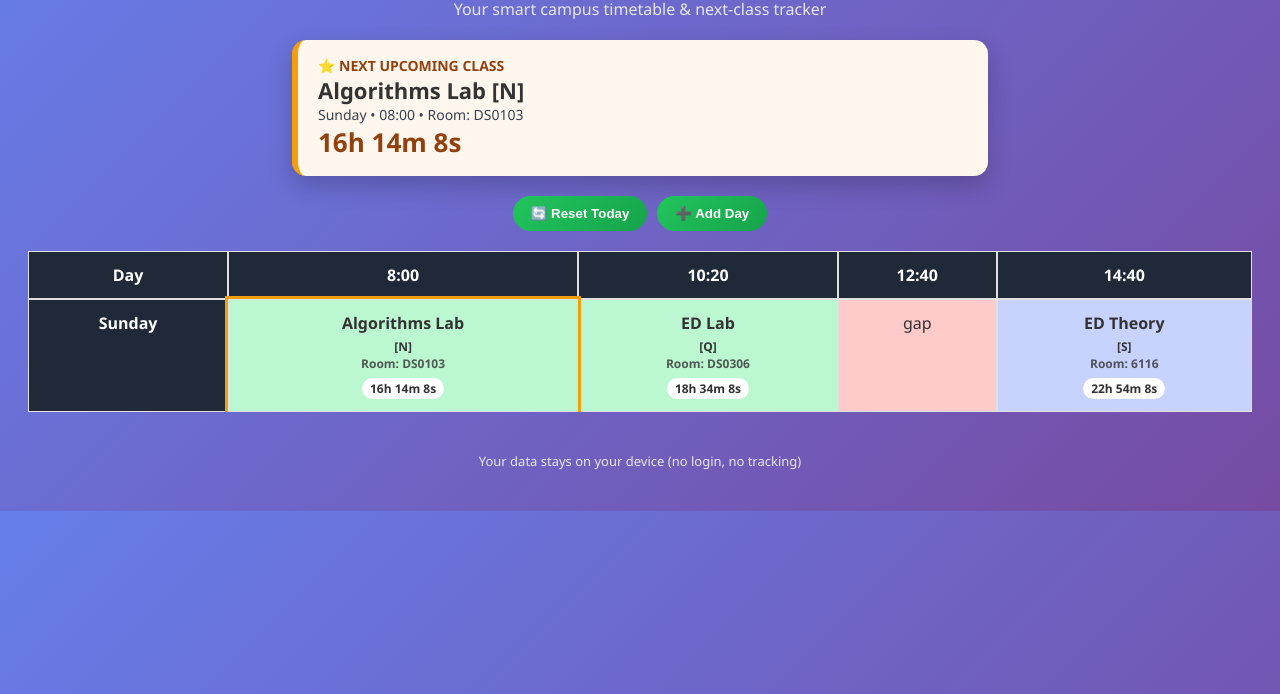
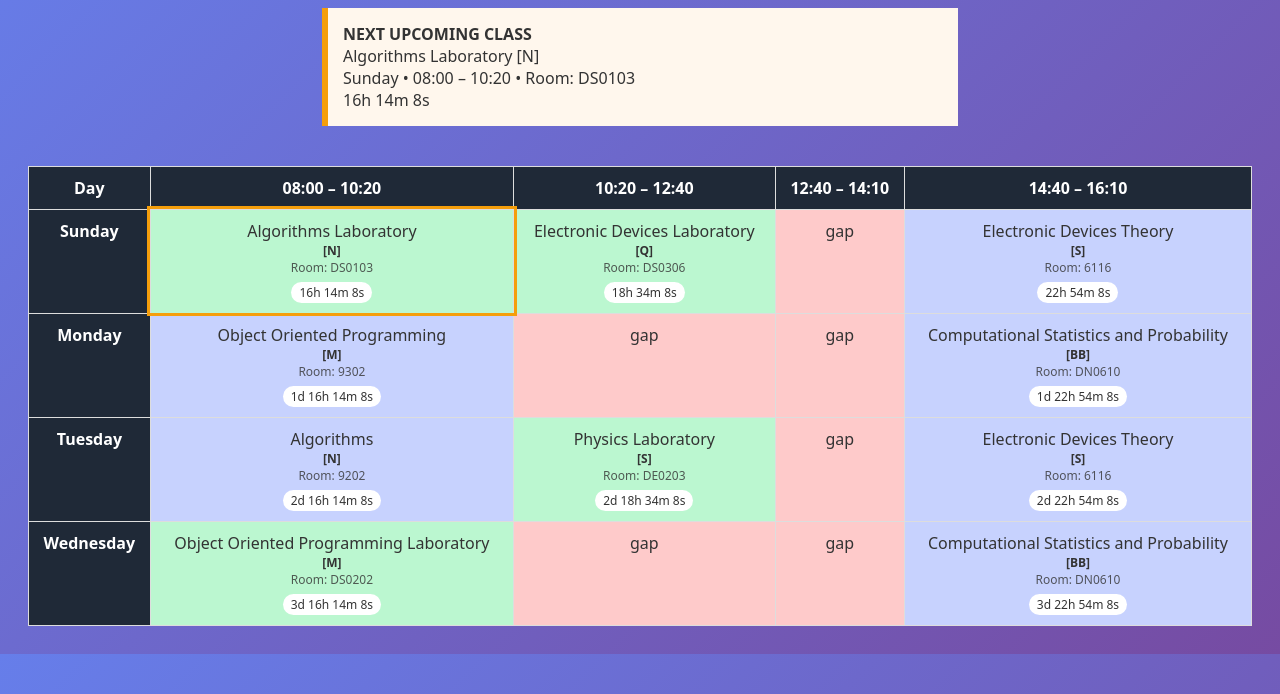
Before and after one commit to takiahmed24/CampusDude, a plain HTML site: page index.html in a window 1280 px wide. Shown: the part 106-800 px from the top of the page. Drawn offline with Linux system fonts and the light colour scheme.

Commit message:
Update index.html

```diff
--- a/index.html
+++ b/index.html
@@ -3,125 +3,58 @@
 <head>
 <meta charset="UTF-8" />
 <meta name="viewport" content="width=device-width, initial-scale=1.0" />
-<title>CampusDude • Smart Class Routine</title>
-
-<link rel="manifest" href="manifest.json">
-<meta name="theme-color" content="#667eea">
+<title>CampusDude</title>
 
 <style>
 body {
-  font-family: 'Segoe UI', Tahoma, Geneva, Verdana, sans-serif;
+  font-family: system-ui, sans-serif;
   background: linear-gradient(135deg, #667eea, #764ba2);
   padding: 20px;
   color: #333;
 }
+h1 { color:#fff; text-align:center; }
 
-h1 {
-  text-align: center;
-  color: #fff;
-  font-size: 32px;
+table {
+  width:100%;
+  min-width:700px;
+  background:#fff;
+  border-collapse:collapse;
+  margin-top:20px;
+}
+th,td {
+  border:1px solid #ddd;
+  padding:10px;
+  text-align:center;
+  vertical-align:top;
+}
+th { background:#1f2937; color:#fff; }
+
+.lab { background:#bbf7d0; }
+.class { background:#c7d2fe; }
+.gap { background:#fecaca; }
+
+.section { font-size:12px; font-weight:700; }
+.room { font-size:12px; opacity:.8; }
+.cell-countdown {
+  display:inline-block;
+  margin-top:6px;
+  padding:2px 8px;
+  background:#fff;
+  border-radius:999px;
+  font-size:12px;
 }
 
-#nextClassCard {
-  max-width: 650px;
-  margin: 20px auto;
-  background: #fff7ed;
-  border-left: 6px solid #f59e0b;
-  border-radius: 14px;
-  padding: 16px 20px;
-  box-shadow: 0 10px 25px rgba(0,0,0,0.2);
-  display: none;
+.next {
+  outline:3px solid #f59e0b;
 }
 
-#nextClassTitle { font-size: 14px; font-weight: 700; color: #92400e; }
-#nextClassName { font-size: 22px; font-weight: 800; }
-#nextClassMeta { font-size: 14px; color: #374151; }
-#nextClassCountdown { font-size: 26px; font-weight: 800; color: #92400e; }
-
-.controls {
-  display: flex;
-  justify-content: center;
-  gap: 10px;
-  flex-wrap: wrap;
-}
-
-button, select {
-  padding: 10px 18px;
-  border: none;
-  border-radius: 999px;
-  font-weight: 600;
-}
-
-button {
-  background: linear-gradient(135deg, #22c55e, #16a34a);
-  color: #fff;
-  cursor: pointer;
-}
-
-.table-wrapper {
-  overflow-x: auto;
-  margin-top: 20px;
-}
-
-table {
-  min-width: 700px;
-  width: 100%;
-  background: #ffffffee;
-  border-radius: 14px;
-  border-collapse: separate;
-  border-spacing: 0;
-}
-
-th, td {
-  border: 1px solid #e0e0e0;
-  padding: 12px;
-  text-align: center;
-  vertical-align: top;
-}
-
-th {
-  background: #1f2937;
-  color: #fff;
-}
-
-.class { background: #c7d2fe; font-weight: 600; }
-.lab { background: #bbf7d0; font-weight: 600; }
-.gap { background: #fecaca; }
-
-.cell-countdown {
-  font-size: 12px;
-  margin-top: 6px;
-  background: #fff;
-  border-radius: 999px;
-  padding: 2px 8px;
-  display: inline-block;
-}
-
-.section {
-  font-size: 12px;
-  font-weight: 700;
-  margin-top: 4px;
-}
-
-.room {
-  font-size: 12px;
-  opacity: 0.8;
-}
-
-.next-class {
-  outline: 3px solid #f59e0b;
-}
-
-footer {
-  margin-top: 40px;
-  text-align: center;
-  color: #e5e7eb;
-  font-size: 13px;
-}
-
-@media (max-width: 768px) {
-  body { padding: 10px; }
-  h1 { font-size: 26px; }
+#card {
+  background:#fff7ed;
+  padding:15px;
+  border-left:6px solid #f59e0b;
+  margin:20px auto;
+  max-width:600px;
+  display:none;
 }
 </style>
 </head>
@@ -129,130 +62,164 @@ footer {
 <body>
 
 <h1>🎓 CampusDude</h1>
-<p style="text-align:center;color:#e5e7eb;margin-top:-10px;">
-Your smart campus timetable & next-class tracker
-</p>
 
-<div id="nextClassCard">
-  <div id="nextClassTitle">⭐ NEXT UPCOMING CLASS</div>
-  <div id="nextClassName"></div>
-  <div id="nextClassMeta"></div>
-  <div id="nextClassCountdown"></div>
+<div id="card">
+  <strong>NEXT UPCOMING CLASS</strong>
+  <div id="c-name"></div>
+  <div id="c-meta"></div>
+  <div id="c-time"></div>
 </div>
 
-<div class="controls">
-  <button onclick="resetToday()">🔄 Reset Today</button>
-  <button onclick="addDay()">➕ Add Day</button>
-</div>
-
-<div class="table-wrapper">
-<table id="routineTable">
+<div style="overflow-x:auto">
+<table id="table">
 <tr>
   <th>Day</th>
-  <th>8:00</th>
-  <th>10:20</th>
-  <th>12:40</th>
-  <th>14:40</th>
+  <th>08:00 – 10:20</th>
+  <th>10:20 – 12:40</th>
+  <th>12:40 – 14:10</th>
+  <th>14:40 – 16:10</th>
 </tr>
 
 <tr>
   <th>Sunday</th>
-  <td class="lab" contenteditable>
-    Algorithms Lab
+  <td class="lab">
+    Algorithms Laboratory
     <div class="section">[N]</div>
     <div class="room">Room: DS0103</div>
     <div class="cell-countdown"></div>
   </td>
-  <td class="lab" contenteditable>
-    ED Lab
+  <td class="lab">
+    Electronic Devices Laboratory
     <div class="section">[Q]</div>
     <div class="room">Room: DS0306</div>
     <div class="cell-countdown"></div>
   </td>
   <td class="gap">gap</td>
-  <td class="class" contenteditable>
-    ED Theory
+  <td class="class">
+    Electronic Devices Theory
     <div class="section">[S]</div>
     <div class="room">Room: 6116</div>
+    <div class="cell-countdown"></div>
+  </td>
+</tr>
+
+<tr>
+  <th>Monday</th>
+  <td class="class">
+    Object Oriented Programming
+    <div class="section">[M]</div>
+    <div class="room">Room: 9302</div>
+    <div class="cell-countdown"></div>
+  </td>
+  <td class="gap">gap</td>
+  <td class="gap">gap</td>
+  <td class="class">
+    Computational Statistics and Probability
+    <div class="section">[BB]</div>
+    <div class="room">Room: DN0610</div>
+    <div class="cell-countdown"></div>
+  </td>
+</tr>
+
+<tr>
+  <th>Tuesday</th>
+  <td class="class">
+    Algorithms
+    <div class="section">[N]</div>
+    <div class="room">Room: 9202</div>
+    <div class="cell-countdown"></div>
+  </td>
+  <td class="lab">
+    Physics Laboratory
+    <div class="section">[S]</div>
+    <div class="room">Room: DE0203</div>
+    <div class="cell-countdown"></div>
+  </td>
+  <td class="gap">gap</td>
+  <td class="class">
+    Electronic Devices Theory
+    <div class="section">[S]</div>
+    <div class="room">Room: 6116</div>
+    <div class="cell-countdown"></div>
+  </td>
+</tr>
+
+<tr>
+  <th>Wednesday</th>
+  <td class="lab">
+    Object Oriented Programming Laboratory
+    <div class="section">[M]</div>
+    <div class="room">Room: DS0202</div>
+    <div class="cell-countdown"></div>
+  </td>
+  <td class="gap">gap</td>
+  <td class="gap">gap</td>
+  <td class="class">
+    Computational Statistics and Probability
+    <div class="section">[BB]</div>
+    <div class="room">Room: DN0610</div>
     <div class="cell-countdown"></div>
   </td>
 </tr>
 </table>
 </div>
 
-<footer>
-<p>Your data stays on your device (no login, no tracking)</p>
-</footer>
+<script>
+const TIME_SLOTS = [
+  { start: "08:00", end: "10:20" },
+  { start: "10:20", end: "12:40" },
+  { start: "12:40", end: "14:10" },
+  { start: "14:40", end: "16:10" }
+];
 
-<script>
-const STORAGE_KEY = "campusdude_routine_v2";
-const classTimes = ["08:00","10:20","12:40","14:40"];
-const weekdays = ["Sunday","Monday","Tuesday","Wednesday","Thursday","Friday","Saturday"];
+const DAY_TO_INDEX = {
+  Sunday:0, Monday:1, Tuesday:2, Wednesday:3,
+  Thursday:4, Friday:5, Saturday:6
+};
 
-const table = document.getElementById("routineTable");
-
-/* Load saved routine */
-const saved = localStorage.getItem(STORAGE_KEY);
-if (saved) table.innerHTML = saved;
-
-/* Save on edit */
-table.addEventListener("input", () => {
-  localStorage.setItem(STORAGE_KEY, table.innerHTML);
-});
-
-/* Countdown logic (day-aware) */
-function updateCountdown() {
+function tick(){
   const now = new Date();
-  let next = null;
-  let nextDiff = Infinity;
+  let next = null, min = Infinity;
 
   document.querySelectorAll(".cell-countdown").forEach(c => c.textContent = "");
-  document.querySelectorAll("td").forEach(td => td.classList.remove("next-class"));
+  document.querySelectorAll("td").forEach(td => td.classList.remove("next"));
 
-  document.querySelectorAll("#routineTable tr").forEach((row,i)=>{
+  document.querySelectorAll("#table tr").forEach((row,i)=>{
     if(i===0) return;
+    const dayName = row.cells[0].innerText.trim();
+    const dayIdx = DAY_TO_INDEX[dayName];
 
-    const day = row.cells[0].innerText.trim();
-    const dayIndex = weekdays.indexOf(day);
-    if(dayIndex === -1) return;
-
-    [...row.cells].slice(1).forEach((cell,idx)=>{
+    [...row.cells].slice(1).forEach((cell,j)=>{
       if(cell.classList.contains("gap")) return;
 
-      const cd = cell.querySelector(".cell-countdown");
-      if(!cd) return;
+      const target = new Date(now);
+      let diffDay = dayIdx - now.getDay();
+      if(diffDay < 0) diffDay += 7;
+      target.setDate(now.getDate()+diffDay);
 
-      const target = new Date(now);
-      let diffDay = dayIndex - now.getDay();
-      if(diffDay < 0) diffDay += 7;
-      target.setDate(now.getDate() + diffDay);
-
-      const [h,m] = classTimes[idx].split(":");
+      const [h,m] = TIME_SLOTS[j].start.split(":");
       target.setHours(h,m,0,0);
 
       const diff = target - now;
       if(diff <= 0) return;
 
-      const d  = Math.floor(diff / 86400000);
-      const hh = Math.floor(diff / 3600000) % 24;
-      const mm = Math.floor(diff / 60000) % 60;
-      const ss = Math.floor(diff / 1000) % 60;
+      const d = Math.floor(diff/86400000);
+      const hh = Math.floor(diff/3600000)%24;
+      const mm = Math.floor(diff/60000)%60;
+      const ss = Math.floor(diff/1000)%60;
 
-      cd.textContent = `${d ? d+"d " : ""}${hh}h ${mm}m ${ss}s`;
+      const countdown = `${d?d+"d ":""}${hh}h ${mm}m ${ss}s`;
+      cell.querySelector(".cell-countdown").textContent = countdown;
 
-      if(diff < nextDiff){
-        nextDiff = diff;
-
-        const name = cell.childNodes[0].nodeValue.trim();
-        const section = cell.querySelector(".section")?.innerText || "";
-        const room = cell.querySelector(".room")?.innerText || "";
-
+      if(diff < min){
+        min = diff;
         next = {
-          title: `${name} ${section}`.trim(),
-          room,
-          day,
-          time: classTimes[idx],
-          countdown: cd.textContent,
+          name: cell.childNodes[0].nodeValue.trim(),
+          section: cell.querySelector(".section")?.innerText || "",
+          room: cell.querySelector(".room")?.innerText || "",
+          time: `${TIME_SLOTS[j].start} – ${TIME_SLOTS[j].end}`,
+          day: dayName,
+          countdown,
           cell
         };
       }
@@ -260,44 +227,18 @@ function updateCountdown() {
   });
 
   if(next){
-    next.cell.classList.add("next-class");
-    document.getElementById("nextClassCard").style.display = "block";
-    document.getElementById("nextClassName").textContent = next.title;
-    document.getElementById("nextClassMeta").textContent =
+    next.cell.classList.add("next");
+    document.getElementById("card").style.display = "block";
+    document.getElementById("c-name").textContent =
+      `${next.name} ${next.section}`;
+    document.getElementById("c-meta").textContent =
       `${next.day} • ${next.time} • ${next.room}`;
-    document.getElementById("nextClassCountdown").textContent = next.countdown;
+    document.getElementById("c-time").textContent = next.countdown;
   }
 }
 
-setInterval(updateCountdown,1000);
-updateCountdown();
-
-/* Utilities */
-function resetToday(){
-  const today = weekdays[new Date().getDay()];
-  document.querySelectorAll("#routineTable tr").forEach((row,i)=>{
-    if(i===0) return;
-    if(row.cells[0].innerText.trim() === today){
-      [...row.cells].slice(1).forEach(td=>{
-        td.className="gap";
-        td.innerText="gap";
-      });
-    }
-  });
-  localStorage.setItem(STORAGE_KEY, table.innerHTML);
-}
-
-function addDay(){
-  const name = prompt("Enter day name:");
-  if(!name) return;
-  const row = table.insertRow();
-  row.innerHTML = `
-    <th>${name}</th>
-    <td class="gap">gap</td>
-    <td class="gap">gap</td>
-    <td class="gap">gap</td>
-    <td class="gap">gap</td>`;
-}
+setInterval(tick,1000);
+tick();
 </script>
 
 </body>
```
